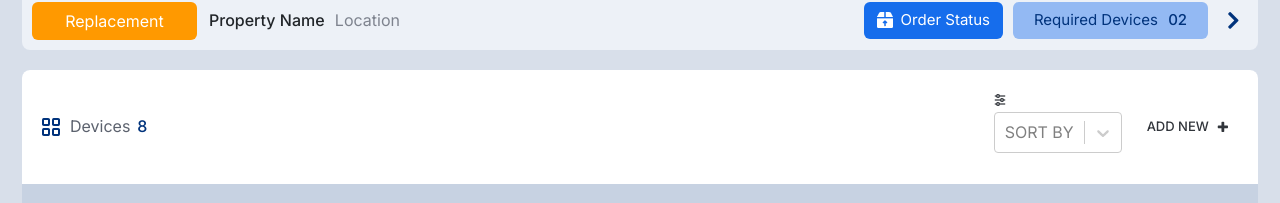
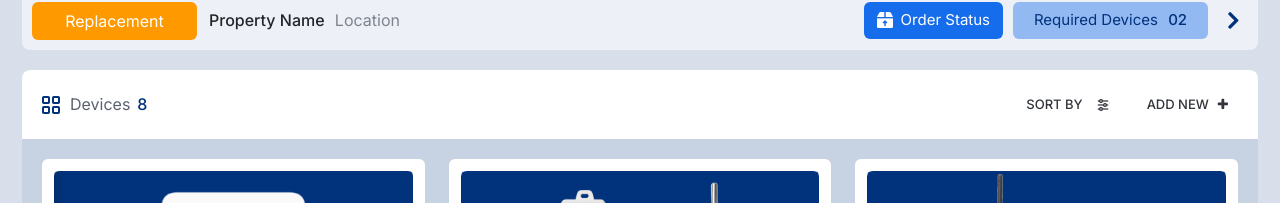
Before and after one commit to Mprogrammer2020/rzyplat-customer-portal, a React (Create React App) app: page /inventory in a window 1280 px wide. Shown: the part 186-389 px from the top of the page. Built offline with nearby package versions, Linux system fonts and the light colour scheme.

Commit message:
ui changes

```diff
--- a/src/assets/css/Style.css
+++ b/src/assets/css/Style.css
@@ -633,7 +633,30 @@ button.required-devices span {
     align-content: center;
 
 }
-
+.sort-by-top-right img {
+    position: absolute;
+    z-index: 1;
+    right: 13px;
+    top: 14px;
+    background: #fff;
+}
+.sort-by-top-right .css-13cymwt-control {
+    border: none;
+}
+.sort-by-top-right .css-1jqq78o-placeholder {
+    color: #31353B;
+    font-size: 13px;
+    font-weight: 500;
+}
+.sort-by-top-right .css-1u9des2-indicatorSeparator {
+    background-color: transparent;
+}
+.sort-by-top-right {
+    position: relative;
+}
+.sort-by-top-right  .css-1xc3v61-indicatorContainer {
+    padding-left: 0;
+}
 .add-new-device-popup form {
     background: #fff;
     padding: 10px;
--- a/src/components/Inventory.js
+++ b/src/components/Inventory.js
@@ -94,7 +94,7 @@ const Inventory = () => {
                             <h5><img src={require("../assets/images/dashboard.png")} alt="icons" />Devices <span>8</span></h5>
                             <div className='devices-area-top-right'>
                                 <Form.Group
-                                    className="mb-3 pos"
+                                    className="sort-by-top-right"
                                     controlId="exampleForm.ControlInput1"
                                 >
                                    <img src={require("../assets/images/filter.png")} alt="icons" />
```
